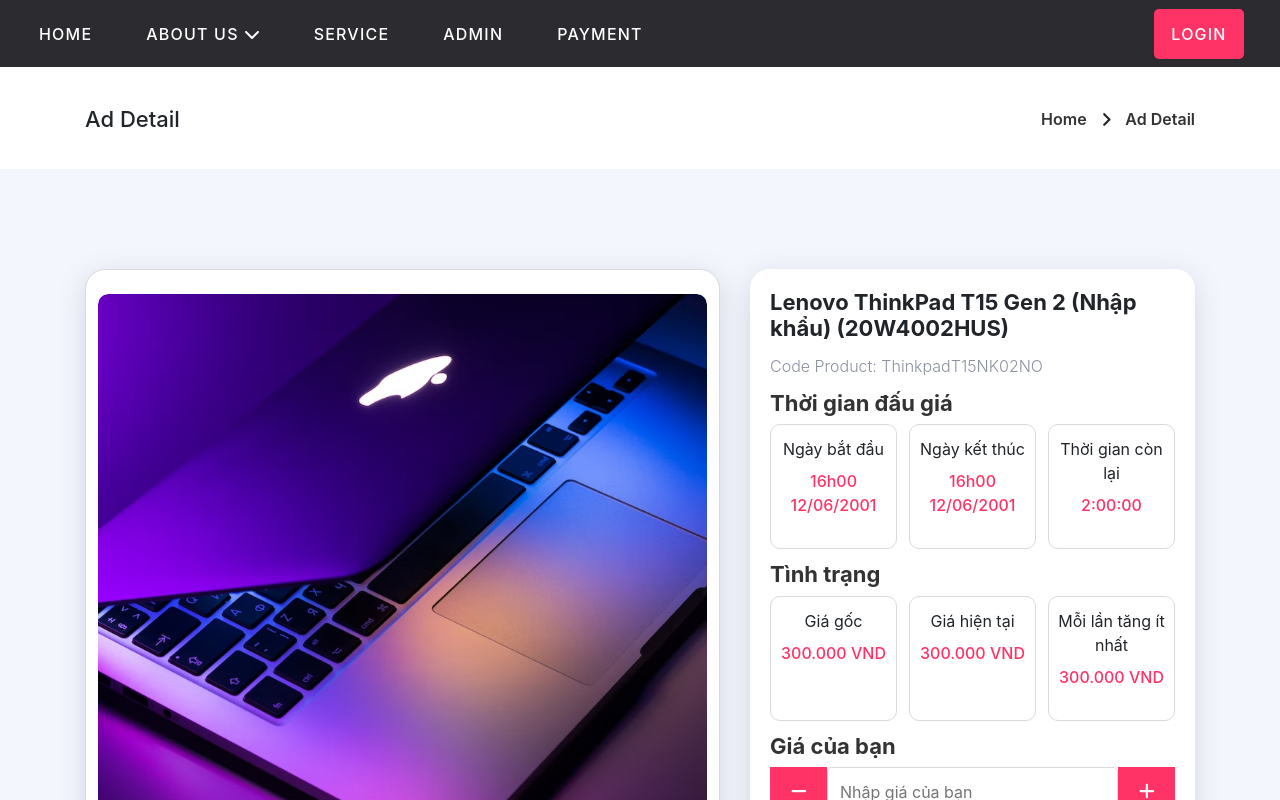
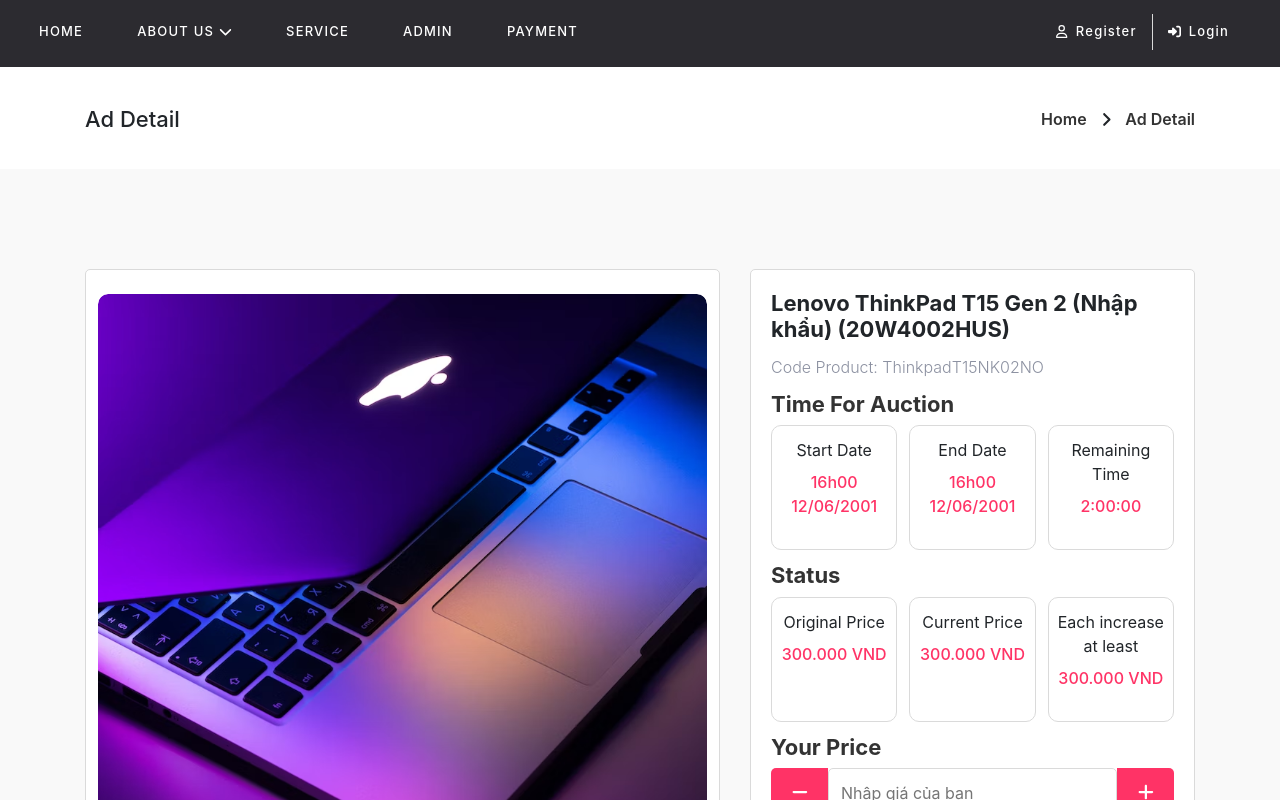
Before and after one commit to Project-Auction/Repo-FE, a React (Create React App) app in the folder auction-fe/: page /1/detail in a window 1280 px wide. Shown: the top 800 px of the page. Built offline with nearby package versions, Linux system fonts and the light colour scheme.

Commit message:
Fixing "CSS"

```diff
--- a/auction-fe/package.json
+++ b/auction-fe/package.json
@@ -23,7 +23,6 @@
     "chartjs-adapter-dayjs-3": "^1.2.3",
     "dayjs": "^1.11.5",
     "firebase": "^9.10.0",
-    "moment": "^2.29.4",
     "react": "^18.2.0",
     "react-dom": "^18.2.0",
     "react-hook-form": "^7.36.1",
--- a/auction-fe/src/app/home/page/home/Home.js
+++ b/auction-fe/src/app/home/page/home/Home.js
@@ -20,8 +20,8 @@
     headerTitle: "FINISHED",
     image:
       "https://images.unsplash.com/photo-1517336714731-489689fd1ca8?ixlib=rb-1.2.1&ixid=MnwxMjA3fDB8MHxwaG90by1wYWdlfHx8fGVufDB8fHx8&auto=format&fit=crop&w=726&q=80",
-    initialPrice: "20000",
-    currentPrice: "20000",
+    initialPrice: "2000",
+    currentPrice: "2000",
     startDate: "13-10-2022 15:12:21",
     endDate: "10/15/2022 22:12:21",
   },
--- a/auction-fe/src/app/product/components/ProductDetail/ProductDetail.css
+++ b/auction-fe/src/app/product/components/ProductDetail/ProductDetail.css
@@ -1,5 +1,6 @@
 .product__detail-container {
     background-color: var(--background-color);
+    padding: 0 50px;
 }
 
 .product__detail-images {
@@ -7,8 +8,8 @@
     display: flex;
     flex-direction: column;
     background-color: #fff;
-    border-radius: 20px;
+    border-radius: 5px;
     padding: 24px 12px;
     border: 1px solid var(--border-color);
-    box-shadow: rgba(100, 100, 111, 0.2) 0px 7px 29px 0px;
+    box-shadow: none;
 }
--- a/auction-fe/src/app/product/components/ProductDetailInfo/ProductDetailInfo.css
+++ b/auction-fe/src/app/product/components/ProductDetailInfo/ProductDetailInfo.css
@@ -6,11 +6,12 @@
 
 /* Header */
 .product-detail__info-container {
-    box-shadow: rgb(100 100 111 / 20%) 0px 7px 29px 0px;
-    max-height: 80vh;
+    box-shadow: none;
+    border: 1px solid var(--border-color);
+    height: 100%;
     overflow-y: auto;
     width: 100%;
-    border-radius: 20px;
+    border-radius: 5px;
     padding: 20px;
 }
 
@@ -65,6 +66,16 @@
     transform: all 0.2s;
 }
 
+.btn__jump-price:first-child {
+    border-top-left-radius: 5px;
+    border-bottom-left-radius: 5px;
+}
+
+.btn__jump-price:last-child {
+    border-top-right-radius: 5px;
+    border-bottom-right-radius: 5px;
+}
+
 .btn__jump-price:hover {
     opacity: 0.9;
 }
--- a/auction-fe/src/app/product/components/ProductDetailInfo/ProductDetailInfo.js
+++ b/auction-fe/src/app/product/components/ProductDetailInfo/ProductDetailInfo.js
@@ -55,48 +55,47 @@
 
           <span className="sub-title">Code Product: ThinkpadT15NK02NO</span>
 
-          <h3 className="title">Thời gian đấu giá</h3>
+          <h3 className="title">Time For Auction</h3>
           <div className="product-detail__info-group">
             <span className="product-detail__info-item">
-              Ngày bắt đầu
+              Start Date
               <p>16h00 12/06/2001</p>
             </span>
 
             <span className="product-detail__info-item">
-              Ngày kết thúc
+              End Date
               <p>16h00 12/06/2001</p>
             </span>
 
             <span className="product-detail__info-item">
-              Thời gian còn lại
+              Remaining Time
               <p>2:00:00</p>
             </span>
           </div>
 
-          <h3 className="title">Tình trạng</h3>
+          <h3 className="title">Status</h3>
           <div className="product-detail__info-group">
             <span className="product-detail__info-item">
-              Giá gốc
+              Original Price
               <p>300.000 VND</p>
             </span>
 
             <span className="product-detail__info-item">
-              Giá hiện tại
+              Current Price
               <p>300.000 VND</p>
             </span>
 
             <span className="product-detail__info-item">
-              Mỗi lần tăng ít nhất
-              <p>300.000 VND</p>
+              Each increase at least<p>300.000 VND</p>
             </span>
           </div>
 
-          <h3 className="title">Giá của bạn</h3>
+          <h3 className="title">Your Price</h3>
 
           <CustomFormProvider {...methods}>
             <form onSubmit={methods.handleSubmit(onSubmit)}>
               <div className="price__auction product-detail__info-group">
-                <button primary className="btn__jump-price">
+                <button className="btn__jump-price">
                   <FontAwesomeIcon className="icon" icon={faMinus} />
                 </button>
                 <FormInput
@@ -113,9 +112,9 @@
                 </button>
               </div>
 
-              <ButtonField type="submit" green className="btn__auction">
+              <ButtonField type="submit" primary className="btn__auction">
                 <FontAwesomeIcon icon={faGavel} className="icon" />
-                Đấu giá
+                Auction
               </ButtonField>
             </form>
           </CustomFormProvider>
@@ -124,7 +123,7 @@
 
       <CardField className="product-detail__info-container footer">
         <ButtonField primary onClick={handleOpenModal} type="button">
-          DANH SÁCH ĐANG ĐẤU GIÁ
+          List Of Auction
         </ButtonField>
       </CardField>
     </>
--- a/auction-fe/src/shared/components/FormElement/Button/Button.css
+++ b/auction-fe/src/shared/components/FormElement/Button/Button.css
@@ -54,6 +54,15 @@
     background-color: var(--primary-color);
 }
 
+.button--dark {
+    background-color: var(--primary-dashboard-color);
+    color: #fff;
+}
+
+.button--dark:hover {
+    opacity: 0.9;
+}
+
 /*Size*/
 .button--small {
     height: 40px;
--- a/auction-fe/src/shared/components/Layouts/MainStyles/MainStyles.css
+++ b/auction-fe/src/shared/components/Layouts/MainStyles/MainStyles.css
@@ -4,7 +4,7 @@
     --white-color: #fff;
     --border-color: #dadada;
     --font-color: #333333;
-    --background-color: #f3f6fd;
+    --background-color: #f9f9f9;
     --primary-dashboard-color: #1c1d1f;
     --primary-dashboard-color-ver-2: #1e2a3f;
 
--- a/auction-fe/src/shared/components/UIElement/Card/Card.css
+++ b/auction-fe/src/shared/components/UIElement/Card/Card.css
@@ -1,7 +1,7 @@
 .card__wrapper {
     margin: 0;
     width: 100%;
-    box-shadow: rgba(0, 0, 0, 0.15) 1.95px 1.95px 2.6px;
+    box-shadow: 0 10px 30px rgb(35 38 45 / 14%);
     padding: 8px;
     border-radius: 6px;
     background-color: var(--white-color);
@@ -111,7 +111,7 @@
     display: flex;
     align-items: center;
     justify-content: center;
-    padding: 8px 12px;
+    padding: 15px;
 }
 
 .card__content-footer .remaining__time-group:first-child {
--- a/auction-fe/src/shared/components/UIElement/Card/CardProduct.js
+++ b/auction-fe/src/shared/components/UIElement/Card/CardProduct.js
@@ -3,6 +3,7 @@
 import "./Card.css";
 import ButtonField from "../../FormElement/Button";
 import useCountDown from "../../../hook/useCountDown";
+import { formatCurrentUS } from "../../../format/format-input";
 
 /*
   ? Show on Home to "SUBMIT A BID"
@@ -19,7 +20,7 @@
     headerClass,
     headerTitle,
     codeProduct,
-    startPrice,
+    initialPrice,
     currentPrice,
   } = props;
 
@@ -58,12 +59,12 @@
             <div className="range__money">
               <p className="price">
                 Start Price:
-                <span>{startPrice}</span>
+                <span>{formatCurrentUS(initialPrice)}</span>
               </p>
 
               <p className="price">
                 Current Price:
-                <span>{currentPrice}</span>
+                <span>{formatCurrentUS(currentPrice)}</span>
               </p>
             </div>
           </Link>
--- a/auction-fe/src/shared/components/UIElement/Navigation/NavLinks.css
+++ b/auction-fe/src/shared/components/UIElement/Navigation/NavLinks.css
@@ -21,11 +21,12 @@
     position: relative;
 }
 
-.nav-links__list .left a {
+.nav-links__list .left a,
+.nav-links__list .right .btn__header {
     display: flex;
     align-items: center;
     padding: 22px 15px;
-    font-size: 1.6rem;
+    font-size: 1.3rem;
     color: var(--white-color);
     font-weight: 500;
     letter-spacing: 1.2px;
@@ -40,7 +41,7 @@
 .nav-links__list .left .nav-links__main .active::before {
     position: absolute;
     content: "";
-    bottom: 0;
+    bottom: -4px;
     left: 0;
     background-color: var(--yellow-color);
     height: 3px;
@@ -183,6 +184,23 @@
     background-color: rgba(0, 0, 0, 0.15);
 }
 
+.nav-links__list .right .btn__header {
+    padding: 8px 15px;
+    transition: all 0.2s;
+}
+
+.nav-links__list .right .btn__header:hover {
+    color: var(--primary-color);
+}
+
+.nav-links__list .right .btn__header:first-child {
+    border-right: 1px solid var(--border-color);
+}
+
+.nav-links__list .right .btn__header span {
+    margin-left: 8px;
+}
+
 /* Notification */
 .notification.circle {
     position: relative;
--- a/auction-fe/src/shared/components/UIElement/Navigation/NavLinks.js
+++ b/auction-fe/src/shared/components/UIElement/Navigation/NavLinks.js
@@ -4,6 +4,7 @@
   faArrowRightFromBracket,
   faChevronDown,
   faRightLeft,
+  faRightToBracket,
 } from "@fortawesome/free-solid-svg-icons";
 import { faBell, faUser } from "@fortawesome/free-regular-svg-icons";
 
@@ -98,7 +99,7 @@
                     <span>Transaction History</span>
                   </li>
                   {authContext.isLoggedIn && (
-                    <li onClick={authContext.logout} size="small">
+                    <li onClick={authContext.logout}>
                       <FontAwesomeIcon icon={faArrowRightFromBracket} />
                       <span>Sign Out</span>
                     </li>
@@ -110,9 +111,15 @@
 
           {!authContext.isLoggedIn && (
             <>
-              <ButtonFiled primary onClick={authContext.login}>
-                LOGIN
-              </ButtonFiled>
+              <li className="btn__header" onClick={authContext.login}>
+                <FontAwesomeIcon icon={faUser} />
+                <span>Register</span>
+              </li>
+
+              <li className="btn__header" onClick={authContext.login}>
+                <FontAwesomeIcon icon={faRightToBracket} />
+                <span>Login</span>
+              </li>
             </>
           )}
         </div>
--- a/auction-fe/src/shared/format/format-input.js
+++ b/auction-fe/src/shared/format/format-input.js
@@ -41,6 +41,13 @@
   )} - ${phoneNumber.slice(6, 9)}`;
 };
 
+/* Format currency dollar */
+const formatCurrentUS = (value) => {
+  const number = parseFloat(value);
+
+  return "$" + number.toFixed(2).replace(/(\d)(?=(\d{3})+(?!\d))/g, "$1,");
+};
+
 /* Format currency */
 const formatCurrency = (value) => {
   if (!value) {
@@ -81,4 +88,4 @@
   )} , ${currencyNumber.slice(6, 9)} VND`;
 };
 
-export { formatPhoneNumber, formatCurrency };
+export { formatPhoneNumber, formatCurrency, formatCurrentUS };
```
Also changed, not shown: 1 other file (tests, documents, lock files or other folders).
